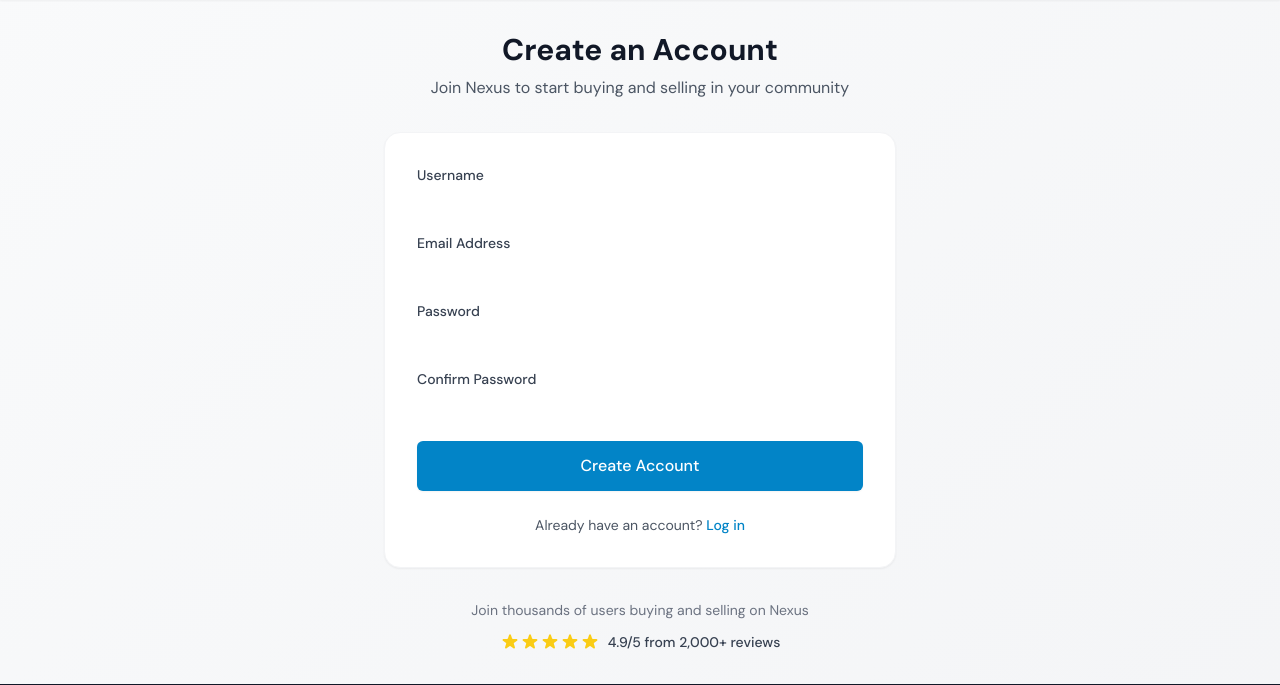
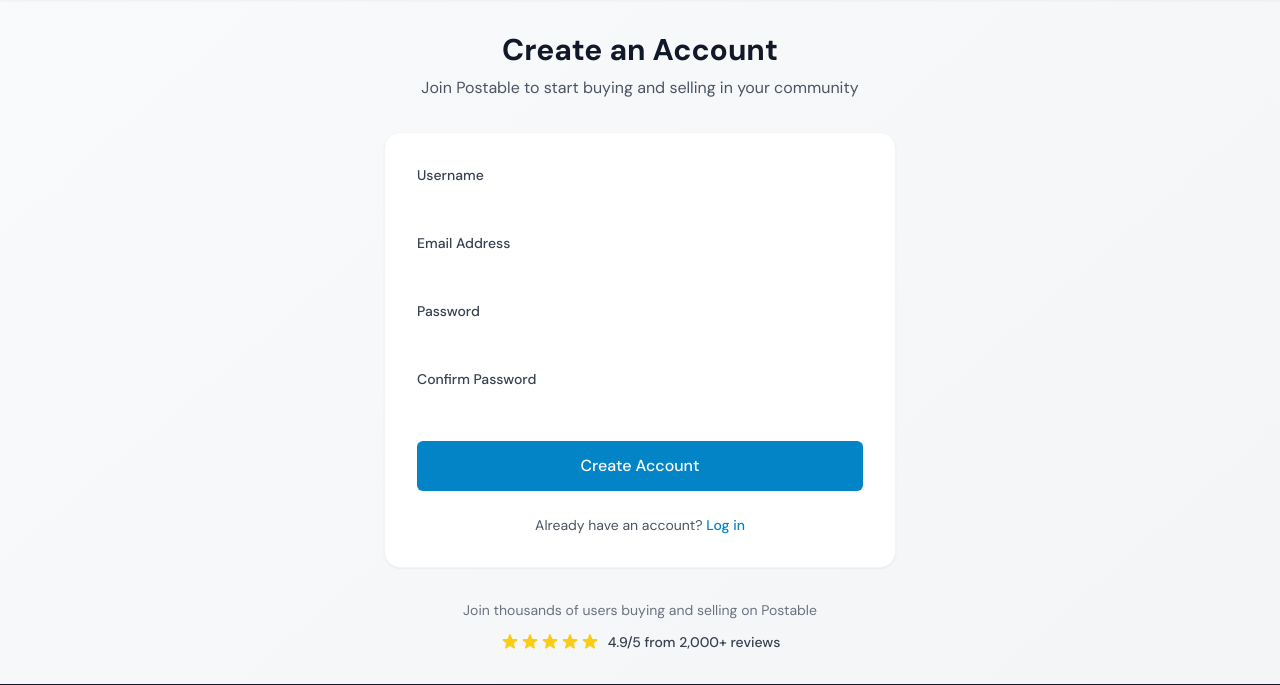
Before and after one commit to Muno7/puddle, a Django app: template core/templates/core/signup.html in a window 1280 px wide. Shown: the part 65-750 px from the top of the page. Run offline with Django 4.2, Linux system fonts and the light colour scheme; the template is opened without the code that fills it, so the values that code supplies are empty, except form fields; form fields are guessed from the names that the template uses; some libraries are stand-ins or nearby versions.

Commit message:
Brand name change

```diff
--- a/core/templates/core/signup.html
+++ b/core/templates/core/signup.html
@@ -7,7 +7,7 @@
     <!-- Page header -->
     <div class="text-center mb-8">
         <h1 class="text-3xl font-bold text-gray-900">Create an Account</h1>
-        <p class="mt-2 text-gray-600">Join Nexus to start buying and selling in your community</p>
+        <p class="mt-2 text-gray-600">Join Postable to start buying and selling in your community</p>
     </div>
 
     <!-- Signup form card -->
@@ -107,7 +107,7 @@
 
     <!-- Social proof -->
     <div class="mt-8 text-center">
-        <p class="text-sm text-gray-500">Join thousands of users buying and selling on Nexus</p>
+        <p class="text-sm text-gray-500">Join thousands of users buying and selling on Postable</p>
         <div class="mt-3 flex justify-center space-x-6">
             <div class="flex items-center">
                 <svg xmlns="http://www.w3.org/2000/svg" class="h-5 w-5 text-yellow-400" viewBox="0 0 20 20" fill="currentColor">
```
